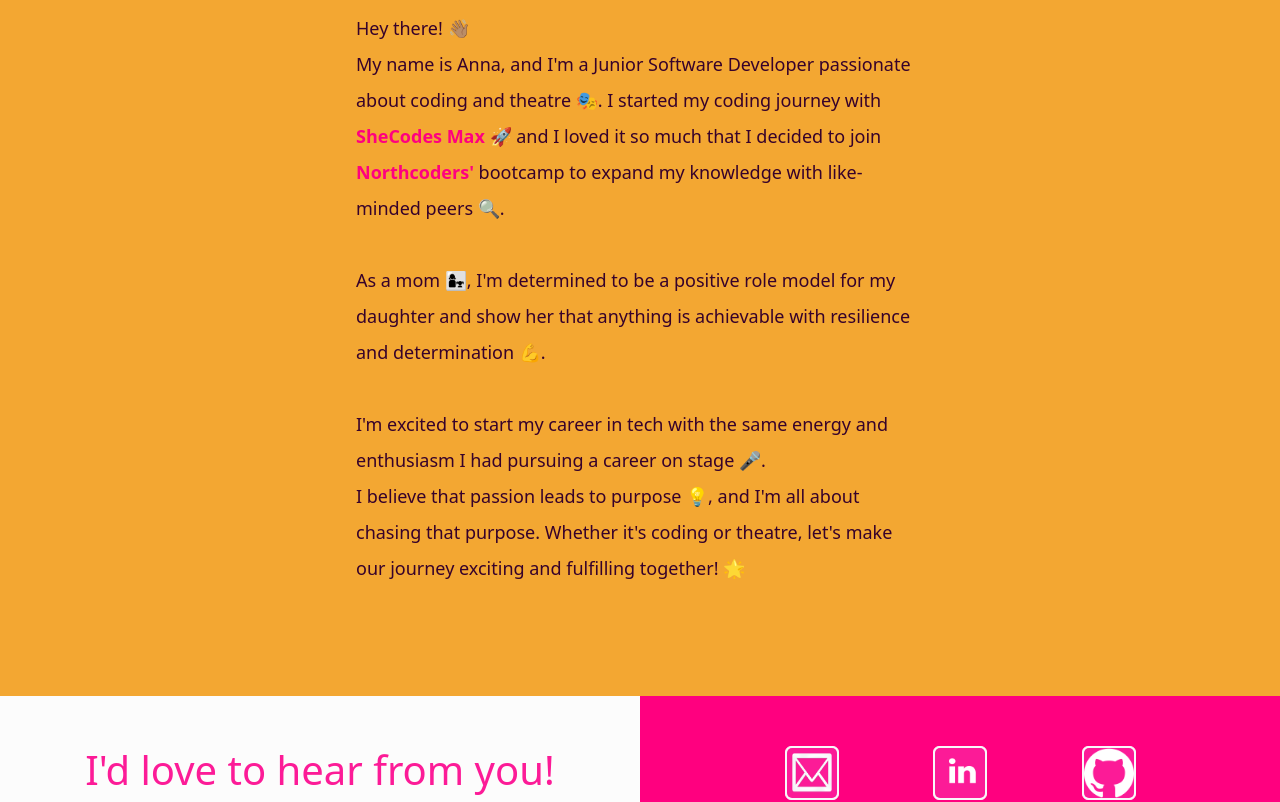
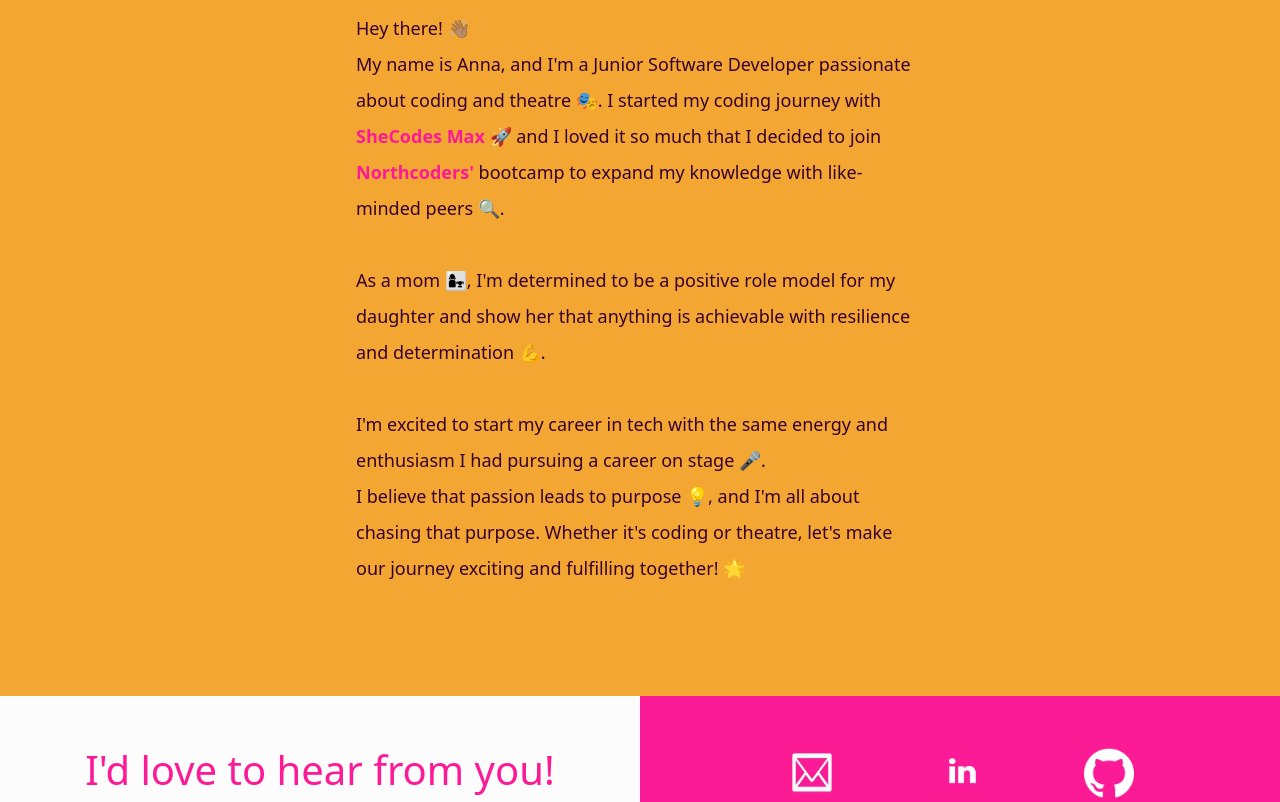
Before and after one commit to avr87/anna-van-ruiten-portofolio, a React (Create React App) app: page / in a window 1280 px wide. Shown: the part 3220-4022 px from the top of the page. Built offline with nearby package versions, Linux system fonts and the light colour scheme.

Commit message:
Change of colors in Contact, Footer and About

```diff
--- a/src/About.css
+++ b/src/About.css
@@ -21,7 +21,7 @@ p {
   font-size: 18px;
 }
 .link {
-  color: #ff007f;
+  color: #fc1b97;
   text-decoration: none;
   font-weight: bold;
 }
--- a/src/Contact.css
+++ b/src/Contact.css
@@ -1,8 +1,6 @@
 .container-contact {
-
   display: block;
   margin: 0 auto;
-
 }
 .contact {
   text-align: center;
@@ -13,7 +11,7 @@
   border-radius: 15px;
 }
 
-.container-contact img{
+.container-contact img {
   background-color: #fc1b97;
   height: 50px;
   width: 50px;
@@ -21,18 +19,24 @@
 }
 .container-contact img:hover {
   background-color: #fcae1e;
+
 }
 .contactButton {
   padding: 1px;
   max-height: 54px;
-
+  border-color: #fc1b97;
+  --bs-btn-bg: #fc1b87;
+    --bs-btn-border-color: #fc1b87;
+  -bs-btn-active-border-color: #fcae1e;
+   --bs-btn-hover-bg: #fcae1e;
+  --bs-btn-hover-border-color: #fcae1e;
 }
-.icons{
+.icons {
   padding: 50px 50px 0px 50px;
 }
 
-.icons.box-2{
-  background-color: #ff007f;
+.icons.box-2 {
+  background-color: #fc1b97;
 }
 /* .contact h3{
   padding: 50px 0px 30px 0px;
@@ -46,10 +50,10 @@
     color: #fc1b97;
     border-radius: 15px;
   }
-.contact h3{
-  font-size:20px !important;
+  .contact h3 {
+    font-size: 20px !important;
   }
-.container-contact img{
+  .container-contact img {
     background-color: #fc1b97;
     height: 30px;
     width: 30px;
@@ -61,33 +65,28 @@
   .contactButton {
     padding: 1px;
     max-height: 34px;
-
   }
-.icons{
+  .icons {
     padding: 30px 30px 0px 40px;
   }
 }
 @media (max-width: 430px) {
   .contact {
-
     /* margin: 0px 50px 50px 50px; */
     /* background-color: rgba(255, 255, 255, 0.3); */
     padding: 30px 20px 10px 20px;
-
   }
-.icons{
+  .icons {
     padding: 30px 20px 0px 20px;
   }
 }
 @media (max-width: 380px) {
   .contact {
-
     /* margin: 0px 50px 50px 50px; */
     /* background-color: rgba(255, 255, 255, 0.3); */
     padding: 30px 0px 0px 10px;
-
   }
-.icons{
+  .icons {
     padding: 30px 10px 0px 10px;
   }
 }
--- a/src/Footer.css
+++ b/src/Footer.css
@@ -22,7 +22,7 @@ ul {
   color: black;
 }
 .footer a:hover {
-  color:#ff007f;
+  color:aliceblue;
   font-weight: bold;
 }
 @media (max-width: 1176px) {
```
Lines whose indentation alone changed are shown as unchanged.
